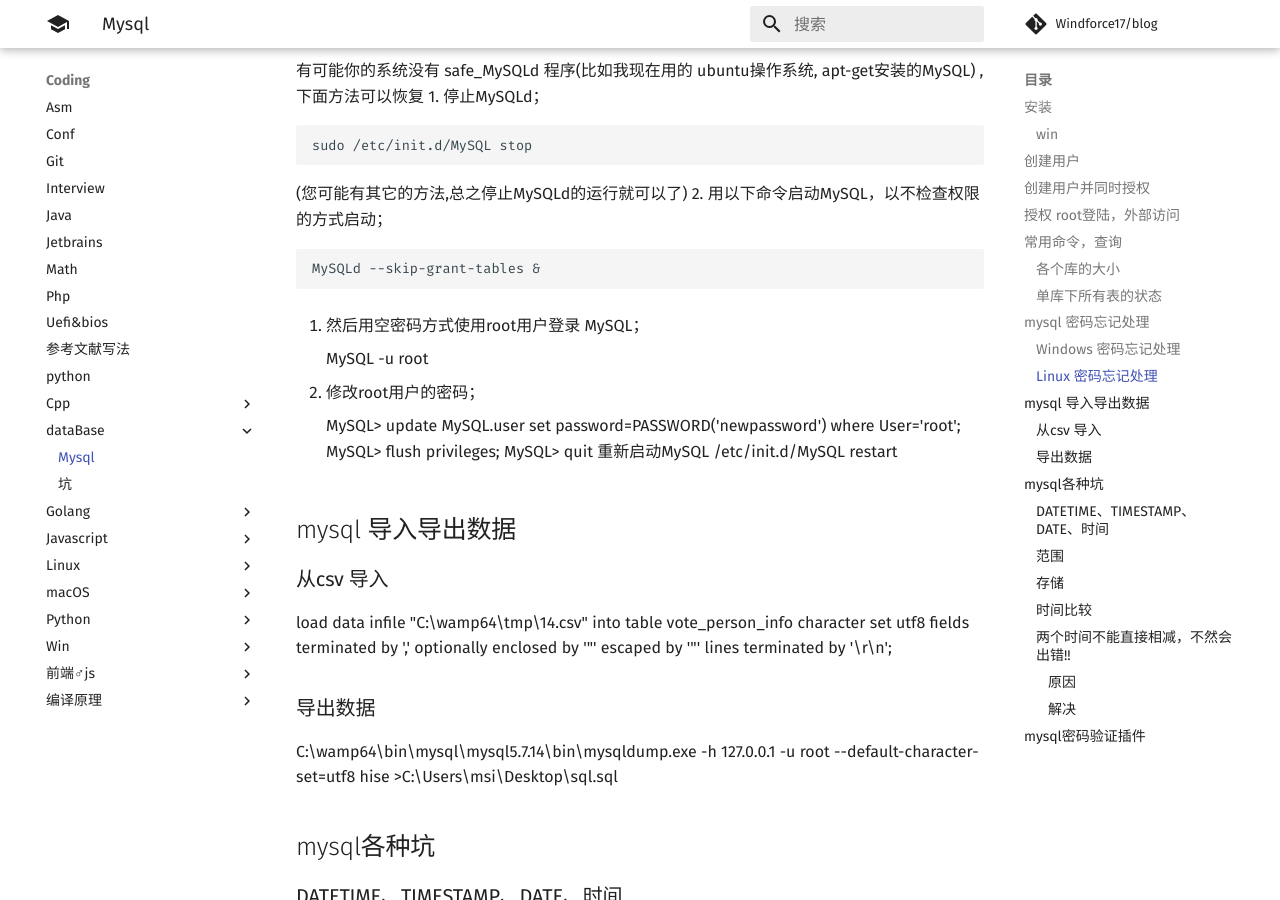
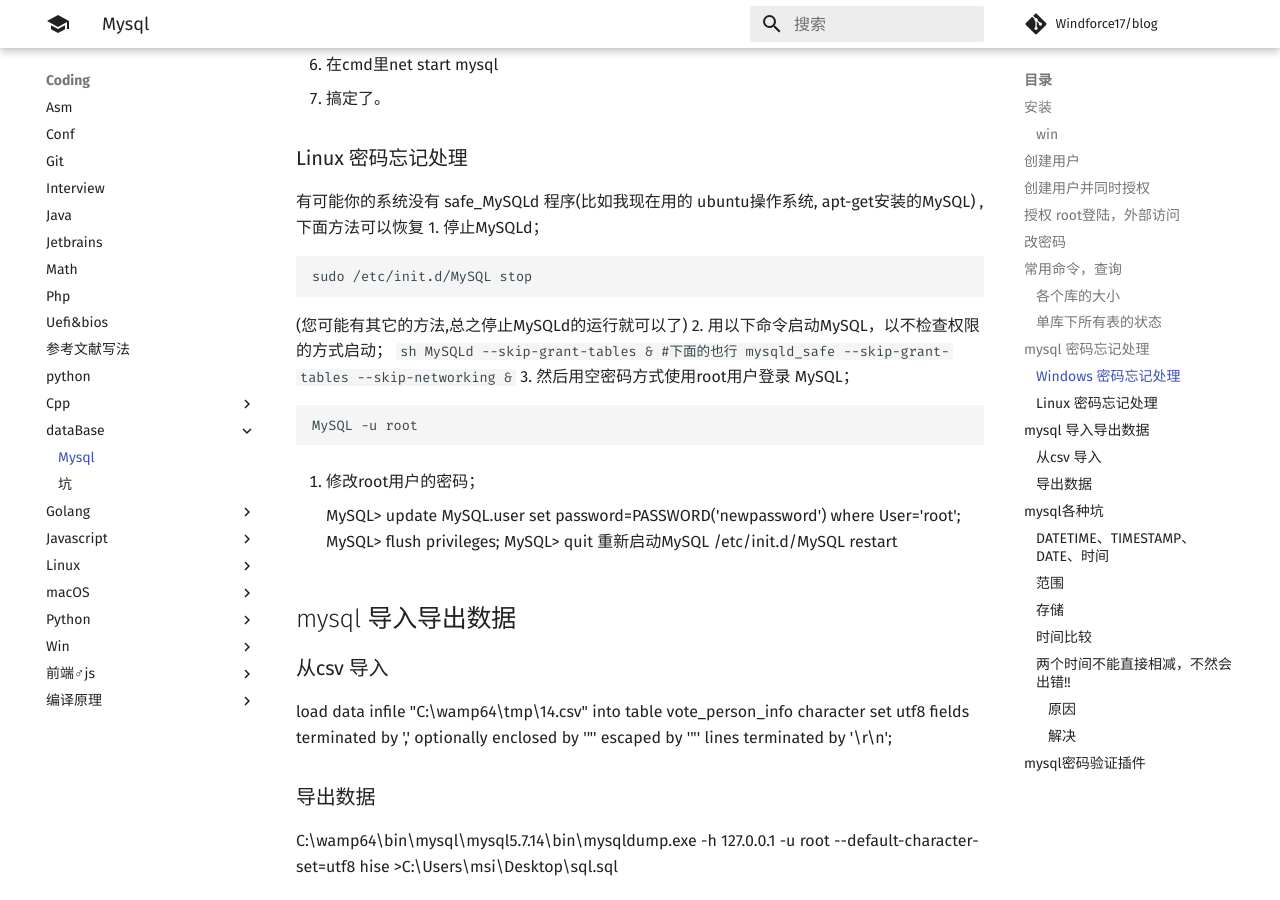
Before and after one commit to Windforce17/blog, an MkDocs documentation site: the page built from docs/coding/dataBase/mysql.md, in a window 1280 px wide and 900 px high, scrolled down 1857 px. Built offline with MkDocs 1.6.1 and Material for MkDocs 9.7.7, drawn with Linux system fonts in a browser that asks for light colours; comment, search, counter and statistics services are not loaded; some of the changed text lies outside the part shown.

Commit message:
[linux/mysql] add safe mode

````diff
--- a/docs/coding/dataBase/mysql.md
+++ b/docs/coding/dataBase/mysql.md
@@ -28,6 +28,10 @@
 GRANT ALL PRIVILEGES ON *.* TO 'root'@'%' WITH GRANT OPTION;
 ```
 
+## 改密码
+```sql
+update user set authentication_string=password('123456') where user='root';
+```
 
 ## 常用命令，查询
 
@@ -73,9 +77,10 @@
     sudo /etc/init.d/MySQL stop
 (您可能有其它的方法,总之停止MySQLd的运行就可以了)
 2. 用以下命令启动MySQL，以不检查权限的方式启动；
-
-    MySQLd --skip-grant-tables &
-
+```sh
+    MySQLd --skip-grant-tables & #下面的也行
+    mysqld_safe --skip-grant-tables --skip-networking &
+```
 3. 然后用空密码方式使用root用户登录 MySQL；
 
     MySQL -u root
````
